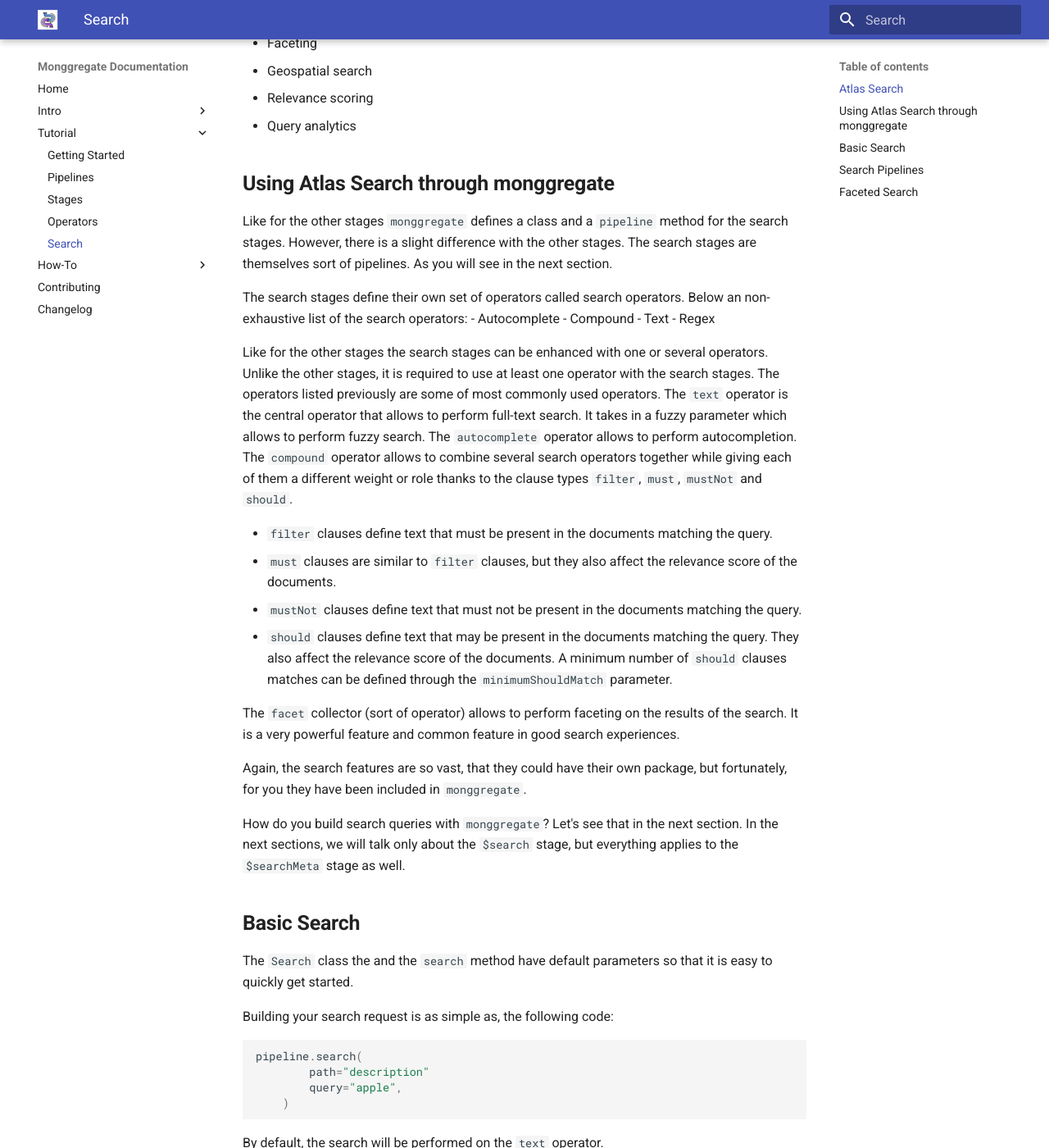
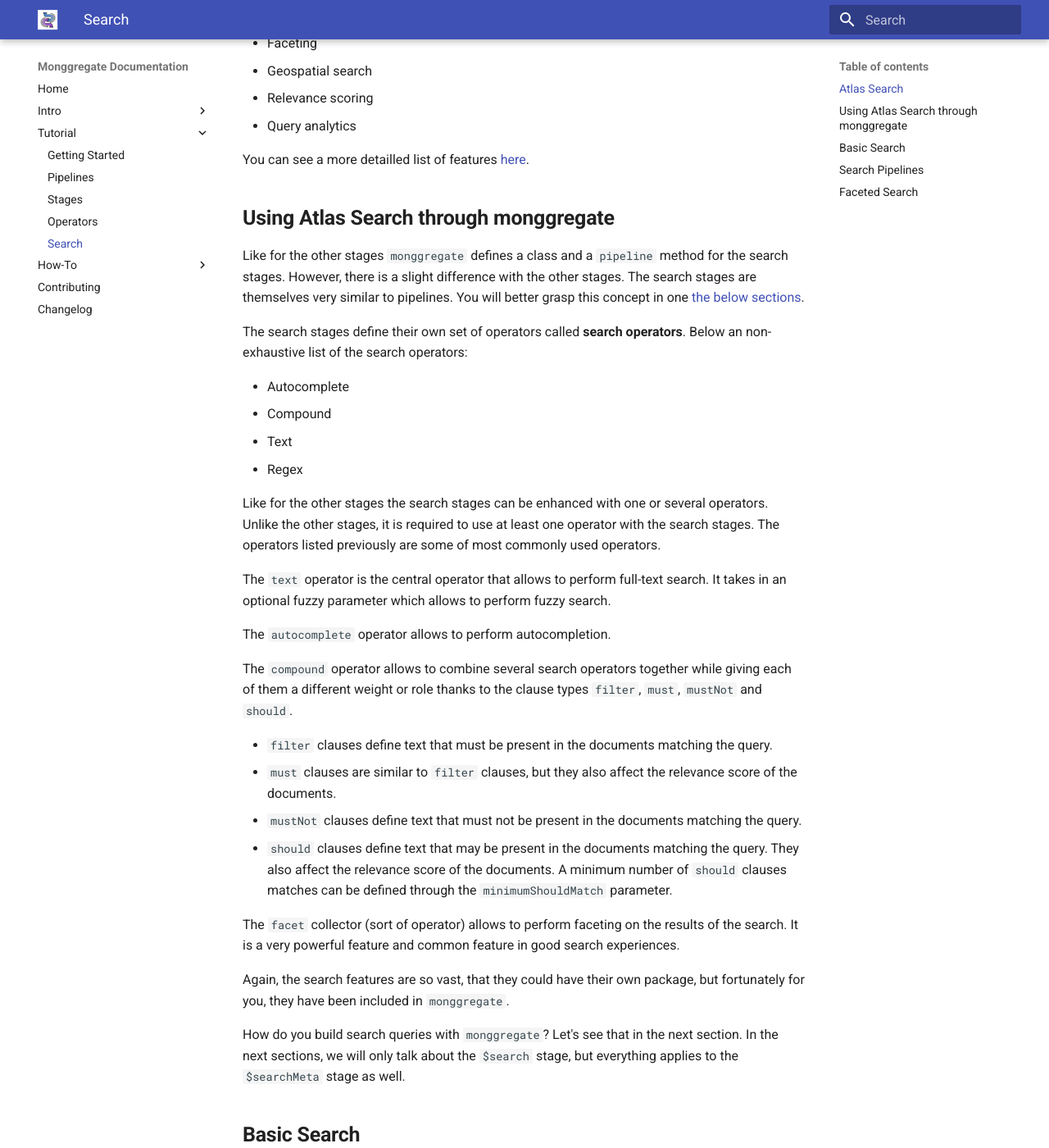
Before and after one commit to VianneyMI/monggregate, an MkDocs documentation site: the page built from docs/tutorial/search.md, in a window 1280 px wide and 1400 px high, scrolled down 525 px. Shown: the whole window at 82% size. Built offline with MkDocs 1.6.1 and Material for MkDocs 9.7.7, drawn with Linux system fonts in a browser that asks for light colours; some of the changed text lies outside the part shown.

Commit message:
Completed search page doc

````diff
--- a/docs/tutorial/search.md
+++ b/docs/tutorial/search.md
@@ -16,22 +16,29 @@
 - Relevance scoring
 - Query analytics
 
+You can see a more detailled list of features [here](https://www.mongodb.com/docs/atlas/atlas-search/atlas-search-overview/).
+
 ## **Using Atlas Search through monggregate**
 
 Like for the other stages `monggregate` defines a class and a `pipeline` method for the search stages.
-However, there is a slight difference with the other stages. The search stages are themselves sort of pipelines.
-As you will see in the next section.
+However, there is a slight difference with the other stages. The search stages are themselves very similar to pipelines.
+You will better grasp this concept in one [the below sections](#search-pipelines).
 
-The search stages define their own set of operators called search operators.
+The search stages define their own set of operators called **search operators**.
 Below an non-exhaustive list of the search operators:
-- Autocomplete
-- Compound
-- Text
-- Regex
+
+* Autocomplete
+* Compound
+* Text
+* Regex
 
 Like for the other stages the search stages can be enhanced with one or several operators. Unlike the other stages, it is required to use at least one operator with the search stages.
-The operators listed previously are some of most commonly used operators. The `text` operator is the central operator that allows to perform full-text search. It takes in a fuzzy parameter which allows to perform fuzzy search.
+The operators listed previously are some of most commonly used operators.
+
+The `text` operator is the central operator that allows to perform full-text search. It takes in an optional fuzzy parameter which allows to perform fuzzy search.
+
 The `autocomplete` operator allows to perform autocompletion.
+
 The `compound` operator allows to combine several search operators together while giving each of them a different weight or role thanks to the clause types `filter`, `must`, `mustNot` and `should`.
 
 * `filter` clauses define text that must be present in the documents matching the query.
@@ -41,10 +48,10 @@
 
 The `facet` collector (sort of operator) allows to perform faceting on the results of the search. It is a very powerful feature and common feature in good search experiences.
 
-Again, the search features are so vast, that they could have their own package, but fortunately, for you they have been included in `monggregate`.
+Again, the search features are so vast, that they could have their own package, but fortunately for you, they have been included in `monggregate`.
 
 How do you build search queries with `monggregate`? Let's see that in the next section.
-In the next sections, we will talk only about the `$search` stage, but everything applies to the `$searchMeta` stage as well.
+In the next sections, we will only talk about the `$search` stage, but everything applies to the `$searchMeta` stage as well.
 
 ## **Basic Search**
 
@@ -134,4 +142,36 @@
 
 At the end, the generated query will return documents containing the word "varieties" in the "description" field, but not containing the word "apples" in the "description" field.
 
+*Unfortunately, the current version of the doc does not provide such example anymore. It is planned that we update this page to use the movies collection instead.
+
 ## **Faceted Search**
+
+Unlike previous sections, this section will be illustrated with the `search_meta` method instead of the `search` method, as it is a bit more relevant in the context of faceted search.
+
+`monggregate` eases the process of building faceted search queries.
+
+You can initialize a faceted search query as follows:
+
+```python
+pipeline = Pipeline()
+pipeline.search_meta(
+    index="fruits",
+    collector_name="facet",
+
+)
+```
+
+Then, you can add facets to your search query as follows:
+
+```python
+pipeline.search_meta(
+    facet_type="string",
+    path="category",
+)
+```
+
+The first code sample initializes the faceted search but it is not usable as such. It is required to add at least one facet to the search query.
+
+The second code sample adds a facet to the search query. The facet is of type `string` and will be performed on the `category` field.
+
+After initializing the faceted search, you can add as many facets as you want to your search query and you can also add other search operators to your search query (in the order that you want) such that the facets will be performed on the results of the search.
````
Also changed, not shown: other parts of docs/tutorial/search.md (+4 -3 lines).
